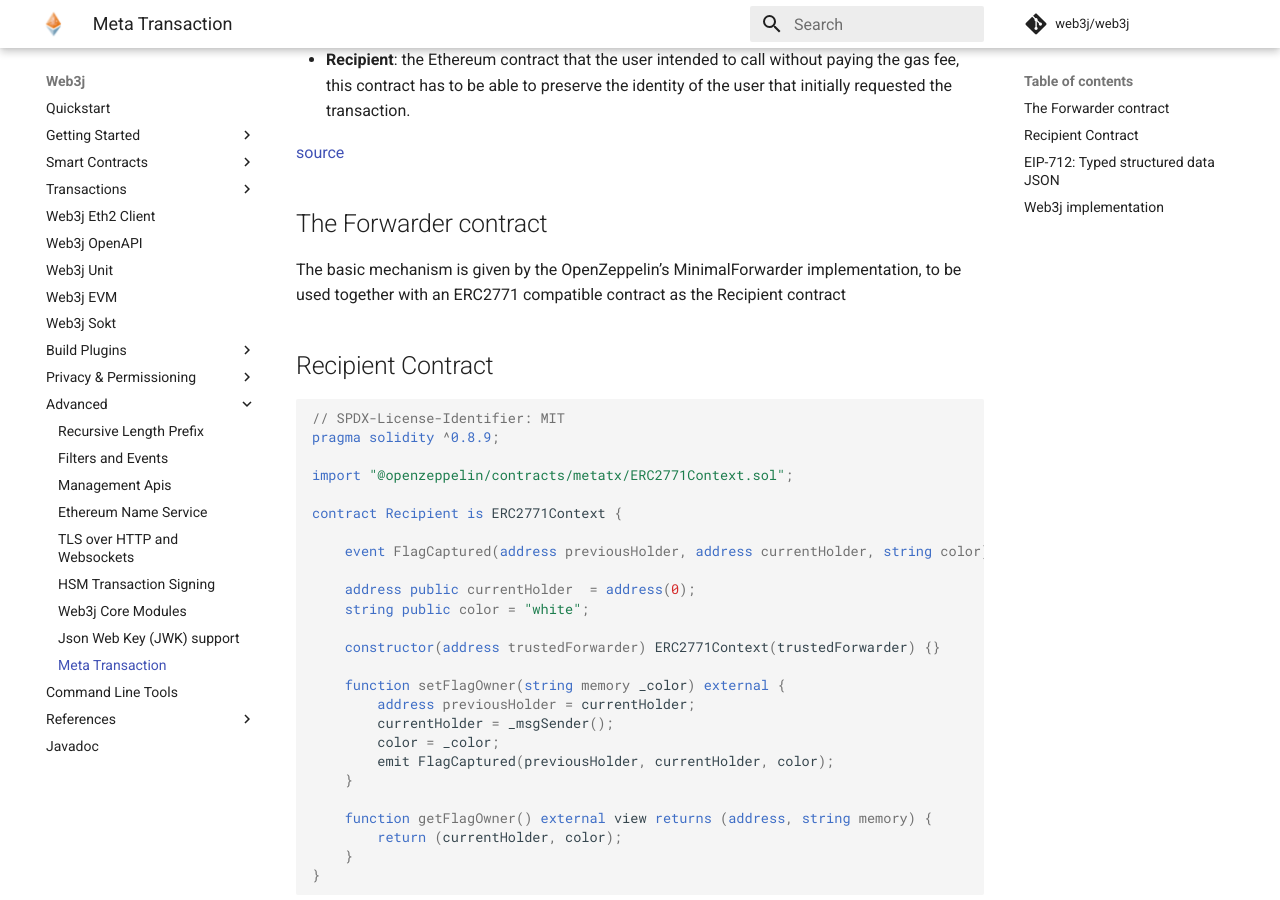
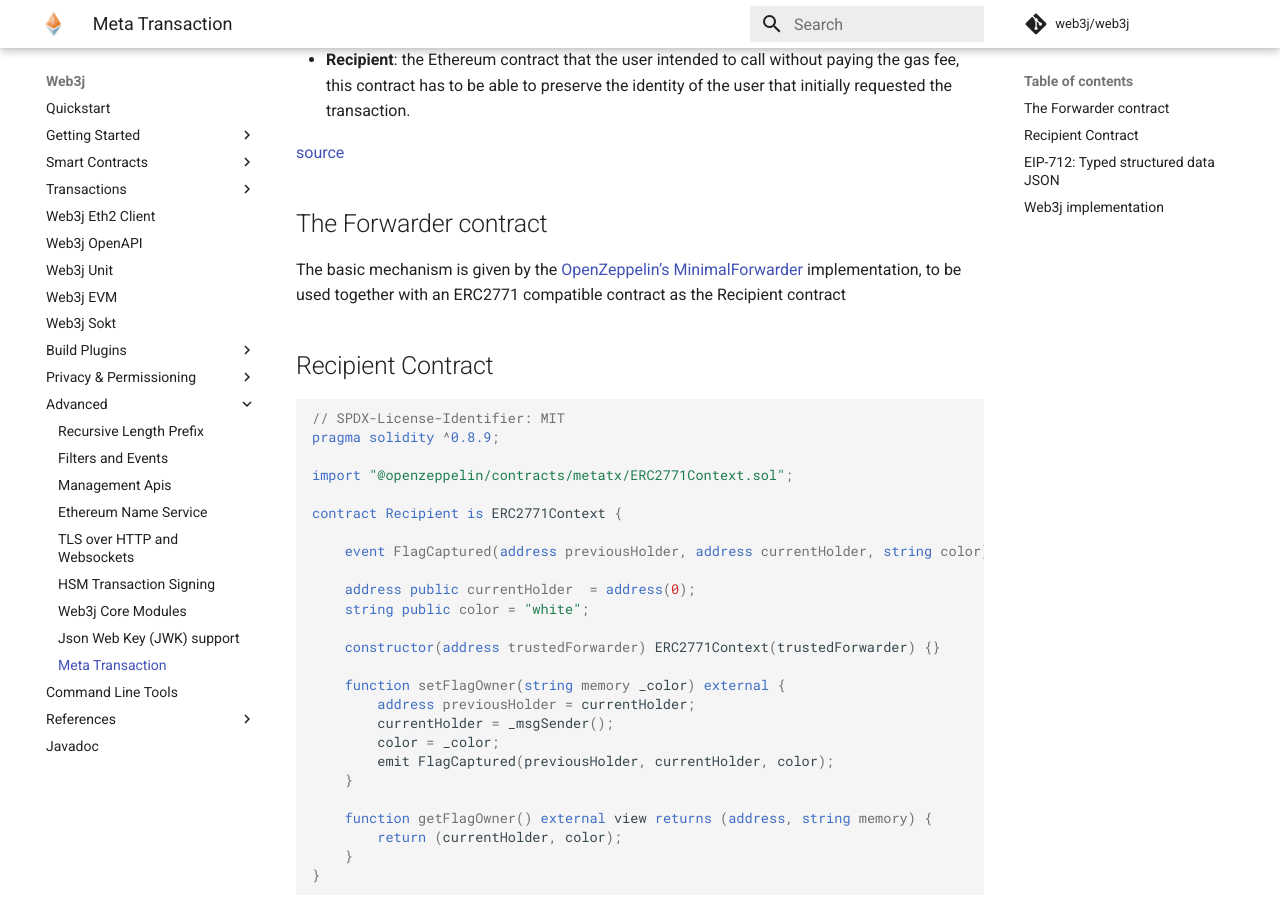
Before and after one commit to hyperledger/web3j-docs, an MkDocs documentation site: the page built from docs/advanced/meta_transaction.md, in a window 1280 px wide and 900 px high, scrolled down 647 px. Built offline with MkDocs 1.6.1 and Material for MkDocs 9.7.7, drawn with Linux system fonts in a browser that asks for light colours; comment, search, counter and statistics services are not loaded; the version menu is left out; part of the change alters nothing that is shown.

```diff
--- a/docs/advanced/meta_transaction.md
+++ b/docs/advanced/meta_transaction.md
@@ -17,7 +17,7 @@ The actors of this scheme are:
 The Forwarder contract
 -----------------------------
 
-The basic mechanism is given by the OpenZeppelin’s MinimalForwarder implementation, to be used together with an ERC2771 compatible contract as the Recipient contract
+The basic mechanism is given by the [OpenZeppelin’s MinimalForwarder](https://github.com/OpenZeppelin/openzeppelin-contracts/blob/v4.8.2/contracts/metatx/MinimalForwarder.sol) implementation, to be used together with an ERC2771 compatible contract as the Recipient contract
 
 Recipient Contract
 -----------------------------
```
